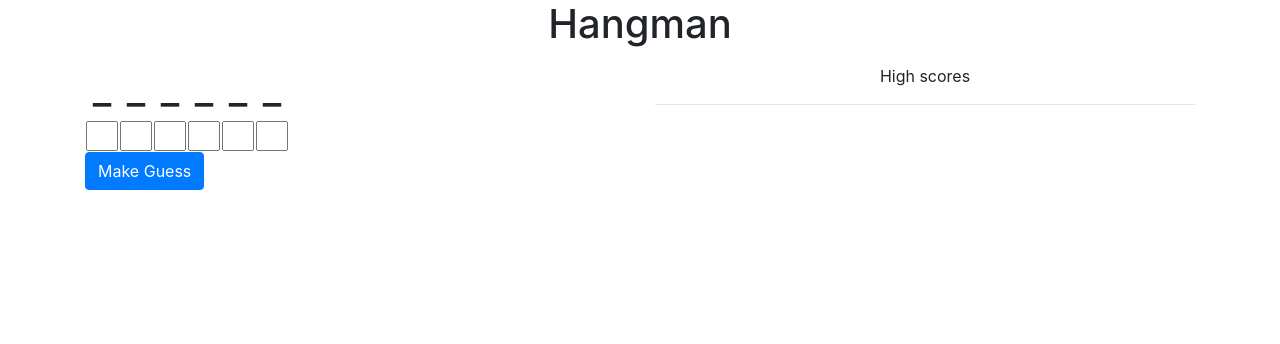
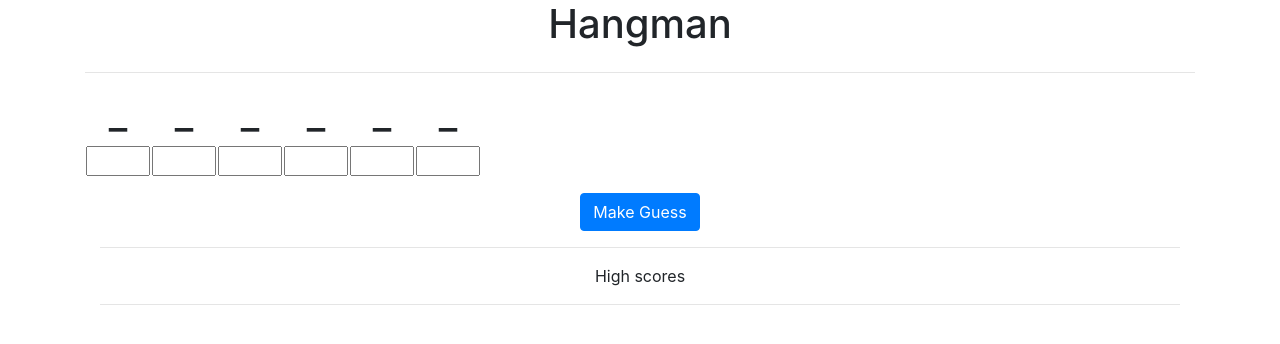
Before and after one commit to a-watkin/flask-hangman, a Flask app: page /hangman/ in a window 1280 px wide. Shown: the top 344 px of the page. Run offline with Flask 2, Linux system fonts and the light colour scheme; some libraries are stand-ins or nearby versions.

Commit message:
some clean up and styling

```diff
--- a/hangman/hangman_routes.py
+++ b/hangman/hangman_routes.py
@@ -9,15 +9,17 @@
 
 @hangman_blueprint.route('/', methods=['GET', 'POST'])
 def index():
-    high_scores = HighScores.query.order_by(HighScores.score).limit(10).all()
+    """
+    Loads the page and gets the high scores.
+    """
+    high_scores = HighScores.query.order_by(
+        HighScores.score.desc()).limit(10).all()
 
     if request.method == 'POST':
         username = request.form.get('username' or 'player-one')
         score = request.form.get('score')
         if score is None:
             score = 0
-
-        print('come on', username, score)
 
         player = HighScores(username=username, score=score)
         db.session.add(player)
@@ -30,12 +32,18 @@
 
 @hangman_blueprint.route('/guess-word', methods=['GET'])
 def get_guess_word():
+    """
+    Sends JSON data to start the game.
+    """
     h = Hangman()
     return json.dumps(h.get_class_as_dict())
 
 
 @hangman_blueprint.route('/check-guess', methods=['POST'])
 def check_guess():
+    """
+    Receives and checks JSON data.
+    """
     args = request.get_json()
     h = Hangman(args)
 
--- a/static/css/main.css
+++ b/static/css/main.css
@@ -1,3 +1,3 @@
 .table-input {
-  max-width: 2em;
+  max-width: 4em;
 }
--- a/templates/hangman/index.html
+++ b/templates/hangman/index.html
@@ -7,40 +7,40 @@
     <h1>Hangman</h1>
   </div>
 </div>
+<hr />
 
 <div class="row">
-  <div class="col">
-    <h1 class="text-center" id="disaply-word"></h1>
-  </div>
-</div>
-
-<div class="row text-center">
-  <div class="col">
-    <table>
+  <div class="col text-center">
+    <table class="table">
       <thead>
         <div id="input-area"></div>
       </thead>
     </table>
   </div>
-
-  <div class="col">
-    High scores
-    <hr />
-    {% for score in scores %}
-    <p>{{ score.username }}</p>
-    <p>{{ score.score }}</p>
-    <hr />
-    {% endfor %}
-  </div>
 </div>
 
 <div class="row">
-  <div class="col">
+  <div class="col text-center">
     <button id="make-guess" class="btn btn-primary">
       Make Guess
     </button>
   </div>
 </div>
 
+<div class="row">
+  <div class="col">
+    <div class="col text-center">
+      <hr />
+      High scores
+      <hr />
+      {% for score in scores %}
+      <p>{{ score.username }}</p>
+      <p>{{ score.score }}</p>
+      <hr />
+      {% endfor %}
+    </div>
+  </div>
+</div>
+
 <!-- end page content -->
 {% endblock %}
```
